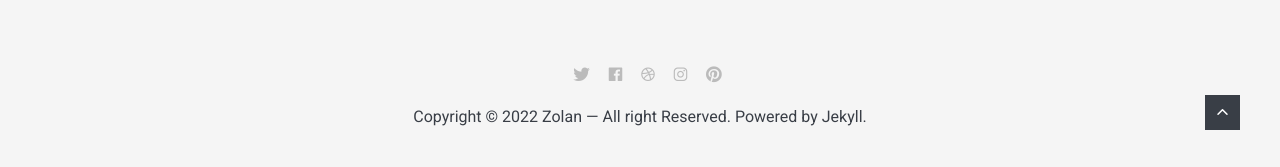
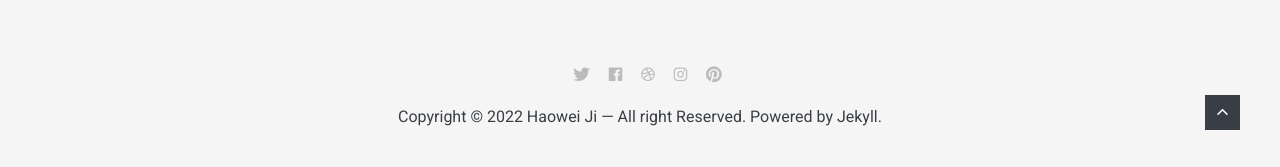
Before and after one commit to jihaowei-jaime/jihaowei-jaime.github.io, a Jekyll site: the page built from index.html, in a window 1280 px wide and 900 px high, scrolled down 2480 px. Shown: the part 730-897 px from the top of the window. Built offline with Jekyll 4.4.1, drawn with Linux system fonts in a browser that asks for light colours; nearby versions of some CDN libraries; the list of posts is cut into pages by our own code.

Commit message:
change name

```diff
--- a/_data/settings.yml
+++ b/_data/settings.yml
@@ -1,6 +1,6 @@
 #-------------------------------
 # General Site Settings
-title: Zolan
+title: Haowei Ji
 logo: logo.svg # You can add own logo.
 description: Zolan is modern minimal theme for Jekyll
 
```
